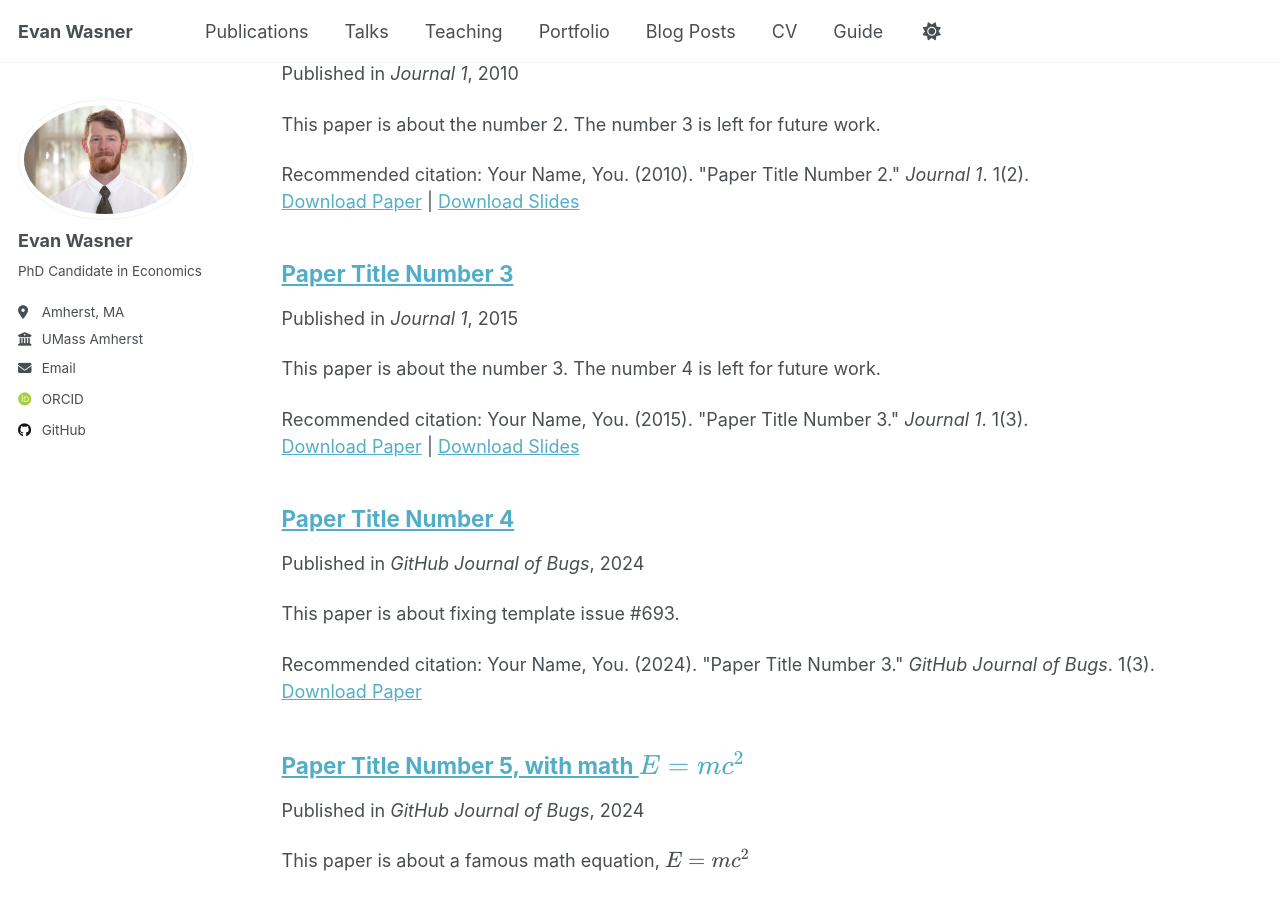
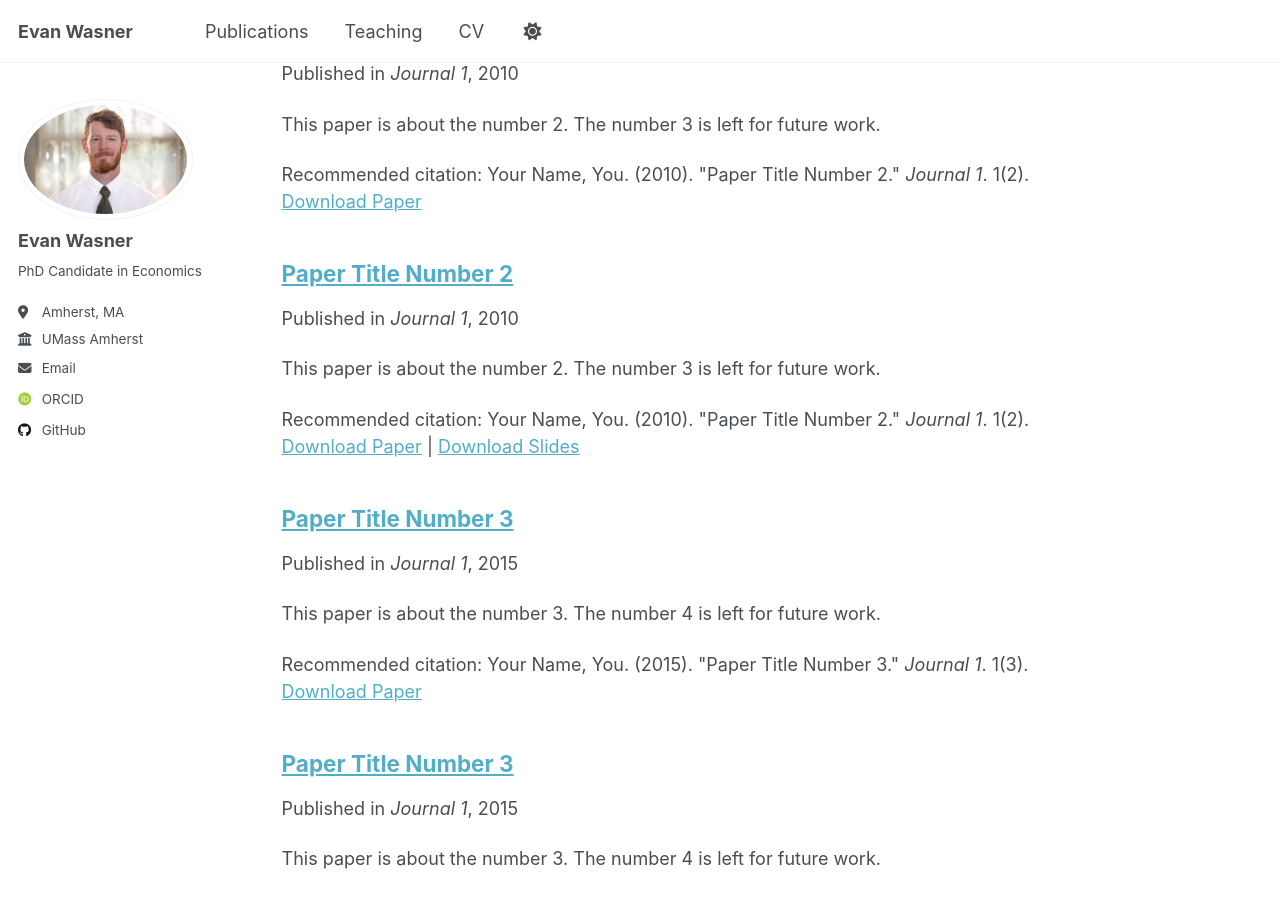
Before and after one commit to ewasner/ewasner.github.io, a Jekyll site: the page built from _pages/collection-archive.html, in a window 1280 px wide and 900 px high, scrolled down 1383 px. Built offline with Jekyll 4.4.1, drawn with Linux system fonts in a browser that asks for light colours; some web fonts are replaced; a script that is not in the unit is left out; a file with an impossible date is left out.

Commit message:
Playing around with publications

```diff
--- /dev/null
+++ b/_publications/2010-paper-title-number-2.md
@@ -0,0 +1,16 @@
+---
+title: "Paper Title Number 2"
+collection: manuscripts
+permalink: /publication/10/1/2010-paper-title-number-2
+excerpt: 'This paper is about the number 2. The number 3 is left for future work.'
+date: 10/1/2010
+venue: 'Journal 1'
+paperurl: 'http://academicpages.github.io/files/paper2.pdf'
+citation: 'Your Name, You. (2010). &quot;Paper Title Number 2.&quot; <i>Journal 1</i>. 1(2).'
+---
+
+<a href='http://academicpages.github.io/files/paper2.pdf'>Download paper here</a>
+
+This paper is about the number 2. The number 3 is left for future work.
+
+Recommended citation: Your Name, You. (2010). "Paper Title Number 2." <i>Journal 1</i>. 1(2).
--- /dev/null
+++ b/_publications/2015-paper-title-number-3.md
@@ -0,0 +1,16 @@
+---
+title: "Paper Title Number 3"
+collection: manuscripts
+permalink: /publication/10/1/2015-paper-title-number-3
+excerpt: 'This paper is about the number 3. The number 4 is left for future work.'
+date: 10/1/2015
+venue: 'Journal 1'
+paperurl: 'http://academicpages.github.io/files/paper3.pdf'
+citation: 'Your Name, You. (2015). &quot;Paper Title Number 3.&quot; <i>Journal 1</i>. 1(3).'
+---
+
+<a href='http://academicpages.github.io/files/paper3.pdf'>Download paper here</a>
+
+This paper is about the number 3. The number 4 is left for future work.
+
+Recommended citation: Your Name, You. (2015). "Paper Title Number 3." <i>Journal 1</i>. 1(3).
--- a/markdown_generator/publications.tsv
+++ b/markdown_generator/publications.tsv
@@ -1,4 +1,4 @@
 pub_date	title	venue	excerpt	citation	url_slug	paper_url	slides_url
-2009-10-01	Paper Title Number 1	Journal 1	This paper is about the number 1. The number 2 is left for future work.	Your Name, You. (2009). "Paper Title Number 1." <i>Journal 1</i>. 1(1).	paper-title-number-1	http://academicpages.github.io/files/paper1.pdf	http://academicpages.github.io/files/slides1.pdf
-2010-10-01	Paper Title Number 2	Journal 1	This paper is about the number 2. The number 3 is left for future work.	Your Name, You. (2010). "Paper Title Number 2." <i>Journal 1</i>. 1(2).	paper-title-number-2	http://academicpages.github.io/files/paper2.pdf	http://academicpages.github.io/files/slides2.pdf
-2015-10-01	Paper Title Number 3	Journal 1	This paper is about the number 3. The number 4 is left for future work.	Your Name, You. (2015). "Paper Title Number 3." <i>Journal 1</i>. 1(3).	paper-title-number-3	http://academicpages.github.io/files/paper3.pdf	http://academicpages.github.io/files/slides3.pdf
+7/31/2014	Spin-lasers: From threshold reduction to large-signal analysis	Applied Physics Letters	"We explore the theoretical effects of leveraging the properties of electron spin in lasers, demonstrating improvements over conventional counterparts."	"Jeongsu Lee, Sean Bearden, <b>Evan Wasner</b>, Igor Zutic. (2014). ""Spin-lasers: From threshold reduction to large-signal analysis."" <i>Applied Physics Letters</i>. 105 (4): 042411."	spin-lasers-threshold-reduction	https://doi.org/10.1063/1.4892071
+10/1/2010	Paper Title Number 2	Journal 1	This paper is about the number 2. The number 3 is left for future work.	"Your Name, You. (2010). ""Paper Title Number 2."" <i>Journal 1</i>. 1(2)."	paper-title-number-2	http://academicpages.github.io/files/paper2.pdf	http://academicpages.github.io/files/slides2.pdf
+10/1/2015	Paper Title Number 3	Journal 1	This paper is about the number 3. The number 4 is left for future work.	"Your Name, You. (2015). ""Paper Title Number 3."" <i>Journal 1</i>. 1(3)."	paper-title-number-3	http://academicpages.github.io/files/paper3.pdf	http://academicpages.github.io/files/slides3.pdf
```
Also changed, not shown: README.md (+9 -88 lines), _data/navigation.yml (+8 -8 lines), _publications/2014-spin-lasers-threshold-reduction.md (added, +16 -0 lines), 1 other file.
